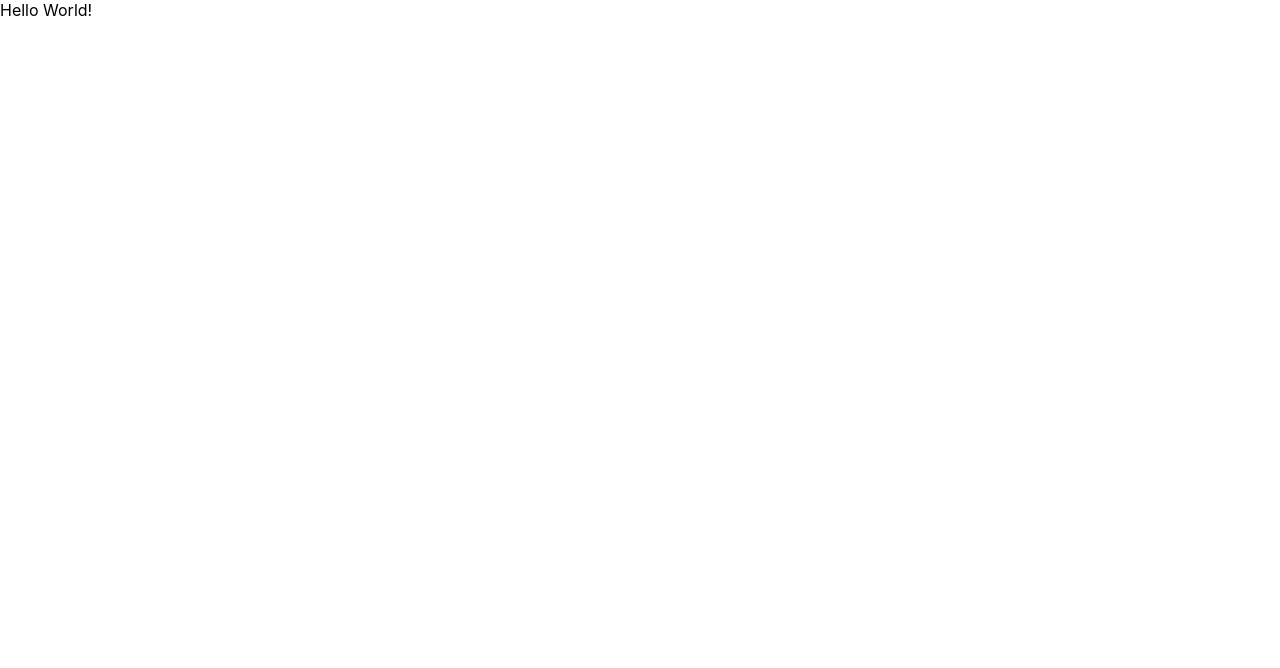
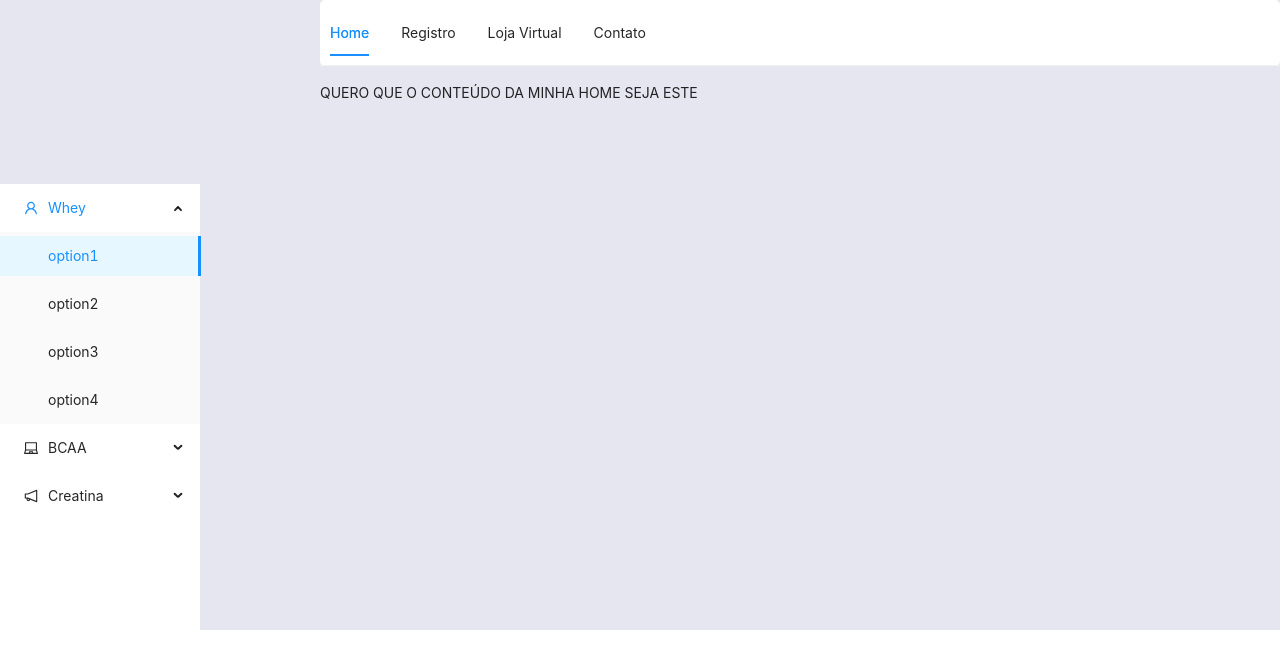
Before and after one commit to cassianodaniel/E-Comm.-Building-on-React-Native, a React (Create React App) app in the folder app/: page / in a window 1280 px wide. Shown: the top 668 px of the page. Built offline with nearby package versions, Linux system fonts and the light colour scheme.

Commit message:
Sider e Navigation

```diff
--- a/app/src/App.css
+++ b/app/src/App.css
@@ -0,0 +1,42 @@
+div .main{
+    background-color: #E5E6F0;
+}
+
+header{
+    width: 60rem;
+    background-color: #fff;
+    height: 630px;
+    margin-left: 20rem;
+}
+
+aside{
+    height: 630px;
+    background-color: E5E6F0;
+    width: 10rem;
+    position: absolute;
+    bottom: -7px;
+}
+
+div .ant-tabs-nav-scroll{
+    border-bottom-color: transparent;
+    background-color: #E5E6F0;
+}
+
+div .ant-tabs-tabpane{
+    background-color: #E5E6F0;
+}
+
+div .ant-tabs-tabpane-active{
+    background-color: #E5E6F0;
+}
+
+header{
+    background-color: #E5E6F0;
+}
+
+div .ant-tabs-nav{
+    background-color: #FFF;
+    padding: 10px 10px;
+    border-radius: 5px;
+    margin-top: 6px;
+}
--- a/app/src/App.js
+++ b/app/src/App.js
@@ -1,10 +1,55 @@
+//REGULAR REACT IMPORTS
 import React from 'react';
-import './App.css';
+
+//CSS IMPORT
+import '../src/App.css';
+
+//ANTD IMPORTS
+import 'antd/dist/antd.css';
+import TabsComponent from './components/Tabs';
+
+import { Layout, Menu, Breadcrumb } from 'antd';
+import { UserOutlined, LaptopOutlined, NotificationOutlined } from '@ant-design/icons';
+const { SubMenu } = Menu;
+const { Header, Content, Sider } = Layout;
 
 function App() {
   return (
-    <div className="App">
-      Hello World!
+    <div class="main">
+      <div class = "divBlock">
+          <header>
+              <TabsComponent></TabsComponent>
+          </header>
+          <aside>
+              <Sider width={200} className="site-layout-background">
+            <Menu
+              mode="inline"
+              defaultSelectedKeys={['1']}
+              defaultOpenKeys={['sub1']}
+              style={{ height: '100%', borderRight: 0 }}
+            >
+              <SubMenu key="sub1" icon={<UserOutlined />} title="Whey">
+                <Menu.Item key="1">option1</Menu.Item>
+                <Menu.Item key="2">option2</Menu.Item>
+                <Menu.Item key="3">option3</Menu.Item>
+                <Menu.Item key="4">option4</Menu.Item>
+              </SubMenu>
+              <SubMenu key="sub2" icon={<LaptopOutlined />} title="BCAA">
+                <Menu.Item key="5">option5</Menu.Item>
+                <Menu.Item key="6">option6</Menu.Item>
+                <Menu.Item key="7">option7</Menu.Item>
+                <Menu.Item key="8">option8</Menu.Item>
+              </SubMenu>
+              <SubMenu key="sub3" icon={<NotificationOutlined />} title="Creatina">
+                <Menu.Item key="9">option9</Menu.Item>
+                <Menu.Item key="10">option10</Menu.Item>
+                <Menu.Item key="11">option11</Menu.Item>
+                <Menu.Item key="12">option12</Menu.Item>
+              </SubMenu>
+            </Menu>
+          </Sider>
+          </aside>
+      </div>
     </div>
   );
 }
--- /dev/null
+++ b/app/src/components/Tabs.js
@@ -0,0 +1,35 @@
+//REGULAR REACT IMPORTS
+import React from 'react';
+
+//REGULAR ANTD IMPORTS
+import 'antd/dist/antd.css';
+
+//MAINSTYLE IMPORT
+import '../styles/mainstyle.css';
+
+//ANTD COMPONENT IMPORTS
+import { Tabs } from 'antd';
+const { TabPane } = Tabs;
+
+function TabsComponent(){
+return(
+<div className = "container">
+    <Tabs defaultActiveKey="home">
+    <TabPane tab="Home" key="home">
+        QUERO QUE O CONTEÚDO DA MINHA HOME SEJA ESTE
+    </TabPane>
+    <TabPane tab="Registro" key="signup">
+        RegistroContent
+    </TabPane>
+    <TabPane tab="Loja Virtual" key="shop">
+        RegistroContent
+    </TabPane>
+    <TabPane tab="Contato" key="contact">
+        RegistroContent
+    </TabPane>
+    </Tabs>
+</div>
+);
+}
+
+export default TabsComponent;
--- /dev/null
+++ b/app/src/styles/mainstyle.css
@@ -0,0 +1 @@
+@import '../styles/components/tabs.css'
```
Also changed, not shown: app/src/styles/components/component.less (deleted), app/src/styles/components/tabs.css (added).
